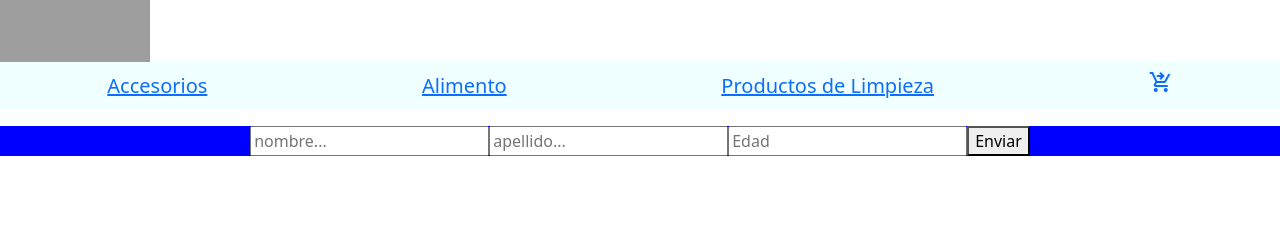
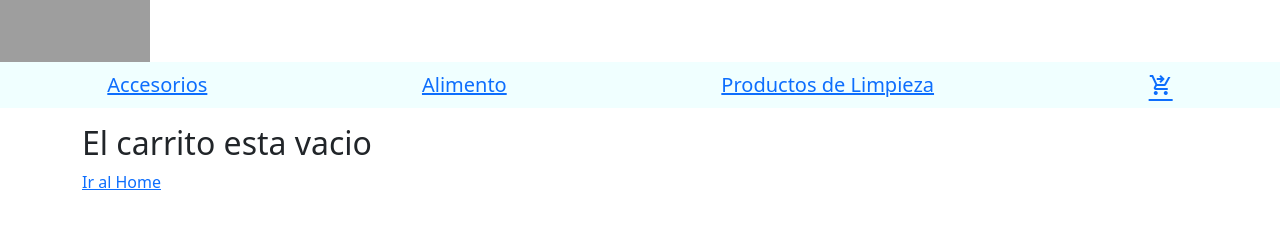
Before and after one commit to auroracidg/auroracid-react, a React (Create React App) app: page /cart in a window 1280 px wide. Shown: the part 133-362 px from the top of the page. Built offline with nearby package versions, Linux system fonts and the light colour scheme; grey boxes are pictures that could not be loaded.

Commit message:
tecnicas de rendering

```diff
--- a/src/App.js
+++ b/src/App.js
@@ -21,7 +21,7 @@ const App = () => {
     }
 
     const onAdd = () => {
-      console.log('agregando')
+
     }
 
   return(
--- a/src/components/Cart/Cart.js
+++ b/src/components/Cart/Cart.js
@@ -1,10 +1,38 @@
 import React from "react";
 import Form from "../Form/Form"
+import { useContext } from "react";
+import { CartContext } from '../../context/CartContext';
+import { Link } from "react-router-dom"
 
 const Cart = () =>{
+    const { cart, clearCart, deleteOne, totalPrice, totalPriceSingleProduct } = useContext(CartContext)
+
     return(
-        <div>
-            <Form/>
+        <div className="container">
+            { cart.length === 0 ? (
+                <>
+                    <h2>El carrito esta vacio</h2>
+                    <Link to={'/'}>Ir al Home</Link>
+                </>
+            ) : (
+                <>
+                    <Form/>
+                    <button className='btn-carrito' onClick={ clearCart }>Limpiar carrito</button>
+
+                    {cart.map((prod) => (
+                        <div key={prod.id} className='d-flex alert alert-secondary mt-2 justify-content-between'>
+                            <p>{prod.titulo}</p>
+                            <p>x{prod.cantidad}</p>
+                            <p>Precio c/u: {prod.price}</p>
+                            <p>Precio total: {totalPriceSingleProduct(prod.id)}</p>
+                            <button className='btn-carrito' onClick={ () => deleteOne(prod.id) }>Eliminar</button>
+                        </div>
+                    ))}
+                    <p>Total a pagar: {totalPrice()}</p>
+                </>
+            )}
+
+
         </div>
     )
 
--- a/src/components/CartWidget/CartWidget.js
+++ b/src/components/CartWidget/CartWidget.js
@@ -1,14 +1,18 @@
 import { Link } from "react-router-dom"
-
+import { useContext } from "react";
+import { CartContext } from '../../context/CartContext';
 
 
 const CartWidget = () => {
- return(
-   <>
-      <Link to='/cart'>
-         <span className="material-symbols-outlined">shopping_cart_checkout</span>
-      </Link>
-    </>
+   const { totalQuantity } = useContext(CartContext)
+   return(
+      <>
+         <Link to='/cart' className="d-flex">
+            <span className="material-symbols-outlined">shopping_cart_checkout</span>
+            {totalQuantity() === 0 ? (<p></p>) : (<p>{totalQuantity()}</p>)}
+
+         </Link>
+      </>
 
 
 
--- a/src/components/Form/Form.js
+++ b/src/components/Form/Form.js
@@ -26,7 +26,7 @@ const Form = () =>{
 
         useEffect(() =>{
             const edad = document.getElementById('edad')
-                console.log(edad)
+
         })
 
 
--- a/src/components/Item/Item.js
+++ b/src/components/Item/Item.js
@@ -1,9 +1,9 @@
 import { Link } from "react-router-dom"
+
 const Item = (props) =>{
-
     return(
         <>
-            <h1 key={props.prd.id}> {props.prd.id}  </h1>
+            <h1 key={props.prd.id}> {props.prd.id}</h1>
             <h2>{props.prd.category}</h2>
             <h2>{props.prd.titulo}</h2>
             <h2>{props.prd.descripcion}</h2>
--- a/src/components/ItemCount/ItemCount.js
+++ b/src/components/ItemCount/ItemCount.js
@@ -7,7 +7,6 @@ const ItemCount = ({stock, inicial, onAdd}) => {
 
 
     const sumar = () => {
-        console.log(stock)
         if (conteo < stock) {
             setConteo(conteo + 1)
         } else {
@@ -17,7 +16,6 @@ const ItemCount = ({stock, inicial, onAdd}) => {
     }
 
     const restar = ()=> {
-        console.log(inicial)
 
         if (conteo === inicial){
             console.log('0 Es el minimo disponible')
--- a/src/components/ItemDetailContainer/ItemDetailContainer.js
+++ b/src/components/ItemDetailContainer/ItemDetailContainer.js
@@ -5,9 +5,6 @@ import { useParams } from 'react-router-dom';
 
 const ItemDetailContainer = () =>{
     const [item, setItem] = useState({})
-
-
-    console.log(useParams());
 
     const idItem = useParams().id;
 
@@ -22,8 +19,6 @@ const ItemDetailContainer = () =>{
 
         promesa_product
         .then((resultado) => {
-            console.log('pro')
-            console.log(resultado)
             setItem(resultado)
         })
     }, [])
--- a/src/context/CartContext.js
+++ b/src/context/CartContext.js
@@ -3,16 +3,73 @@ import { createContext, useState } from "react";
 export const CartContext = createContext();
 
 export const CartProvider = (props) =>{
+  const [cart, setCart] = useState([])
 
   const addToCart = (item,cantidad) => {
-    setCart()
-    console.log({...item, cantidad})
-    setCart([...cart, {...item, cantidad}])
+    if(isInCart(item.id)){
+      totalQuantitySingleProduct(item, cantidad)
+    }else{
+      setCart([...cart, {...item, cantidad}])
+    }
   }
 
-  const [cart, setCart] = useState([])
+  const totalQuantitySingleProduct = (item, cantidad) => {
+    const updateProducts = cart.map((prod) => {
+      if(prod.id === item.id){
+        const productUpdated = {
+          ...prod,
+          cantidad: prod.cantidad + cantidad
+        }
+
+        return productUpdated
+      }else{
+        return prod
+      }
+    })
+
+    setCart(updateProducts)
+  }
+
+  const clearCart = () => {
+    setCart([])
+  }
+
+  const deleteOne = (id) => {
+    const filteredProducts = cart.filter((prod) => prod.id !== id)
+    setCart(filteredProducts)
+  }
+
+  const isInCart = (id) => {
+    return cart.some((prod) => prod.id === id)
+  }
+
+  const totalQuantity = () => {
+    let acum = 0
+    cart.forEach(prod => {
+      acum += prod.cantidad
+    });
+
+    return acum
+  }
+
+  const totalPrice = () => {
+    let acum = 0
+    cart.forEach(prod => {
+      acum += prod.price * prod.cantidad
+    });
+
+    return acum
+  }
+
+  const totalPriceSingleProduct = (id) => {
+    let price = 0
+    const prod = cart.find((prod) => prod.id === id);
+    price += prod.price * prod.cantidad
+    return price
+  }
+
   return(
-    <CartContext.Provider value={{cart, addToCart}}>
+    <CartContext.Provider value={{cart, addToCart, clearCart, deleteOne, totalPrice, totalPriceSingleProduct, totalQuantity}}>
       {props.children}
     </CartContext.Provider>
   )
```
